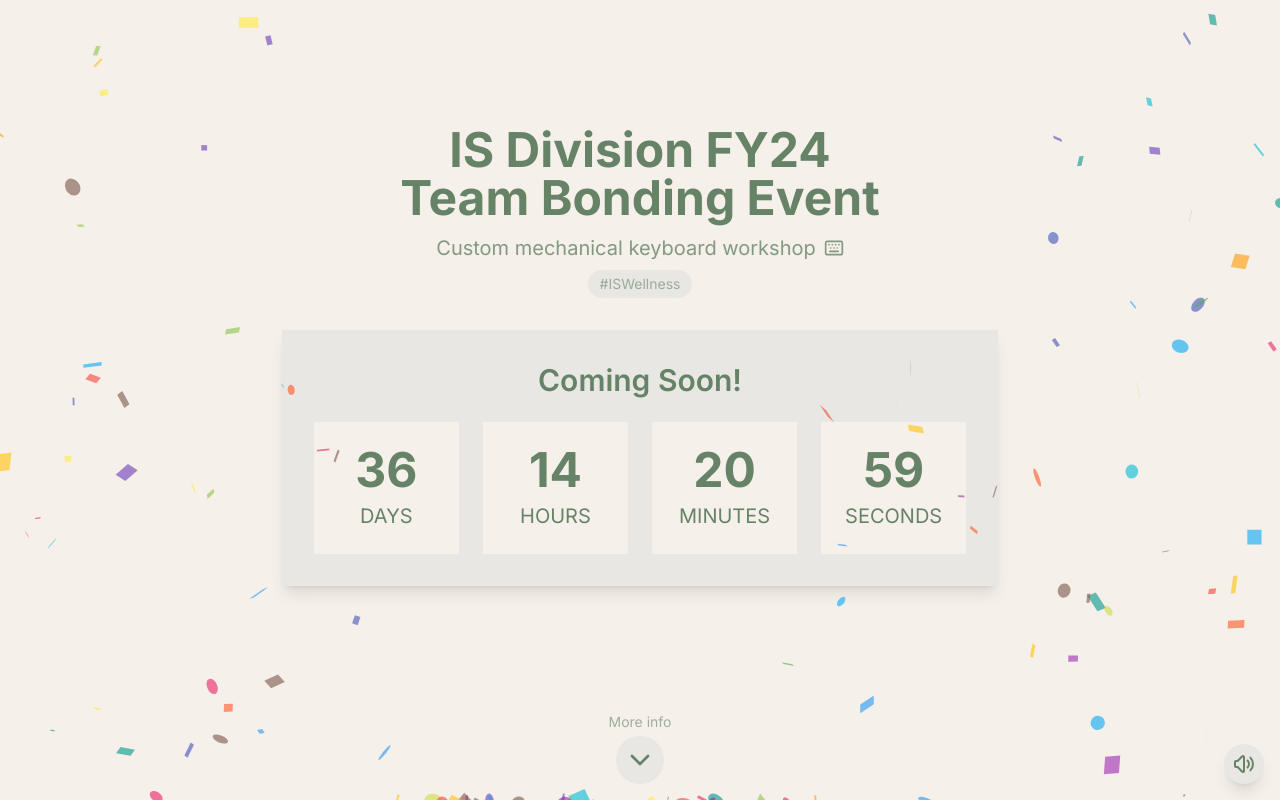
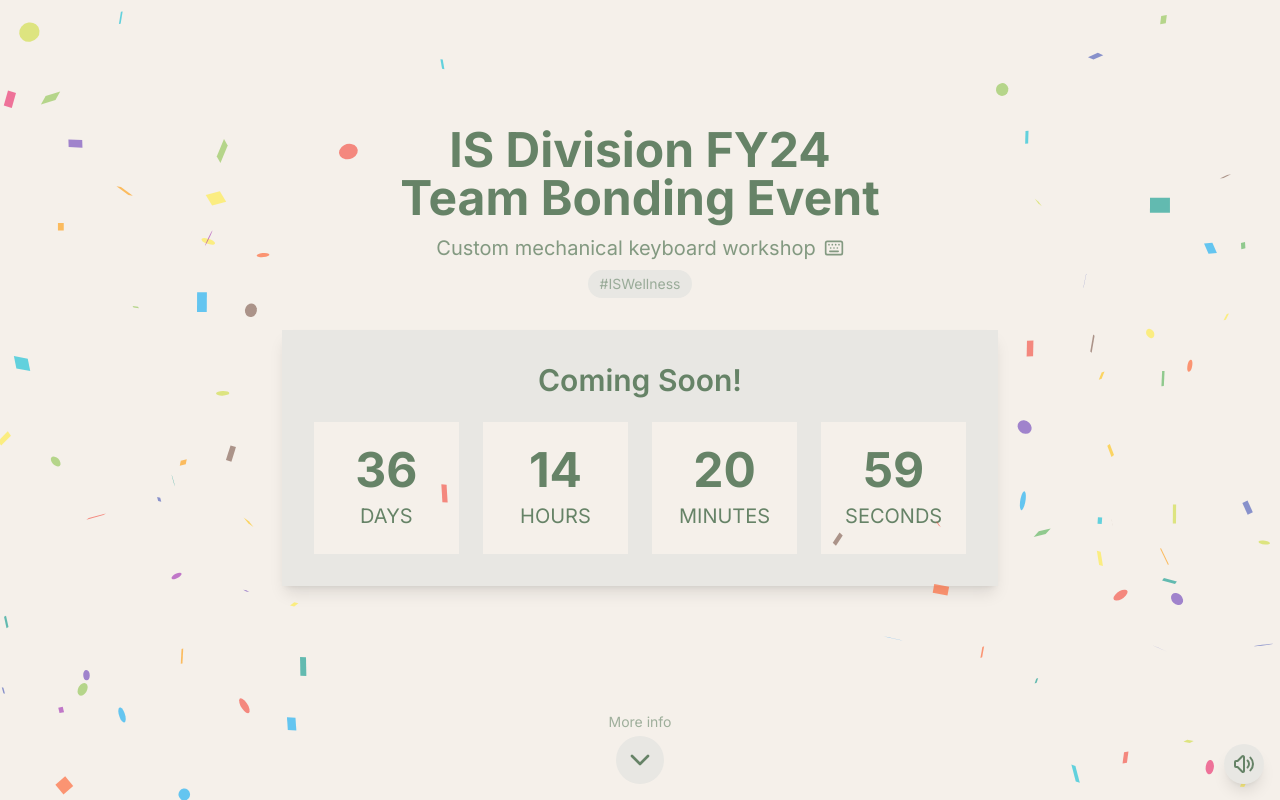
Before and after one commit to eang010/keyboard-workshop-countdown, a Next.js app: page / in a window 1280 px wide. Built offline with nearby package versions, Linux system fonts and the light colour scheme.

Commit message:
update confetti position

```diff
--- a/app/page.tsx
+++ b/app/page.tsx
@@ -38,21 +38,6 @@ export default function Home() {
 
   return (
     <main className="min-h-screen text-text flex flex-col">
-      <Confetti
-        width={windowSize.width}
-        height={windowSize.height}
-        numberOfPieces={100}
-        recycle={true}
-        confettiSource={{
-          x: windowSize.width * 0.3,
-          y: windowSize.height,
-          w: windowSize.width * 0.4,
-          h: 0
-        }}
-        opacity={0.6}
-        gravity={0.3}
-        initialVelocityY={-15}
-      />
       <Confetti
         width={windowSize.width}
         height={windowSize.height}
```
